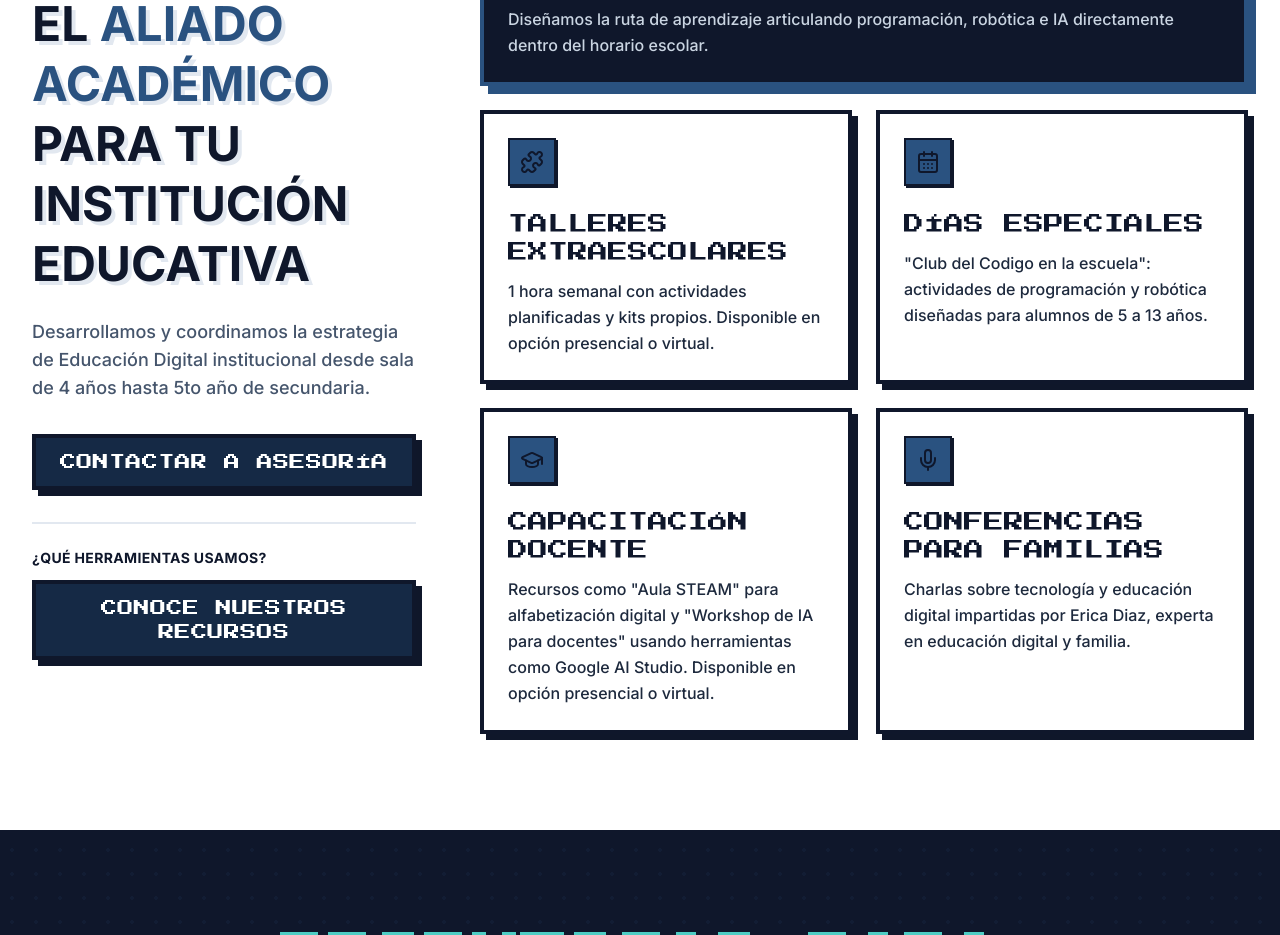
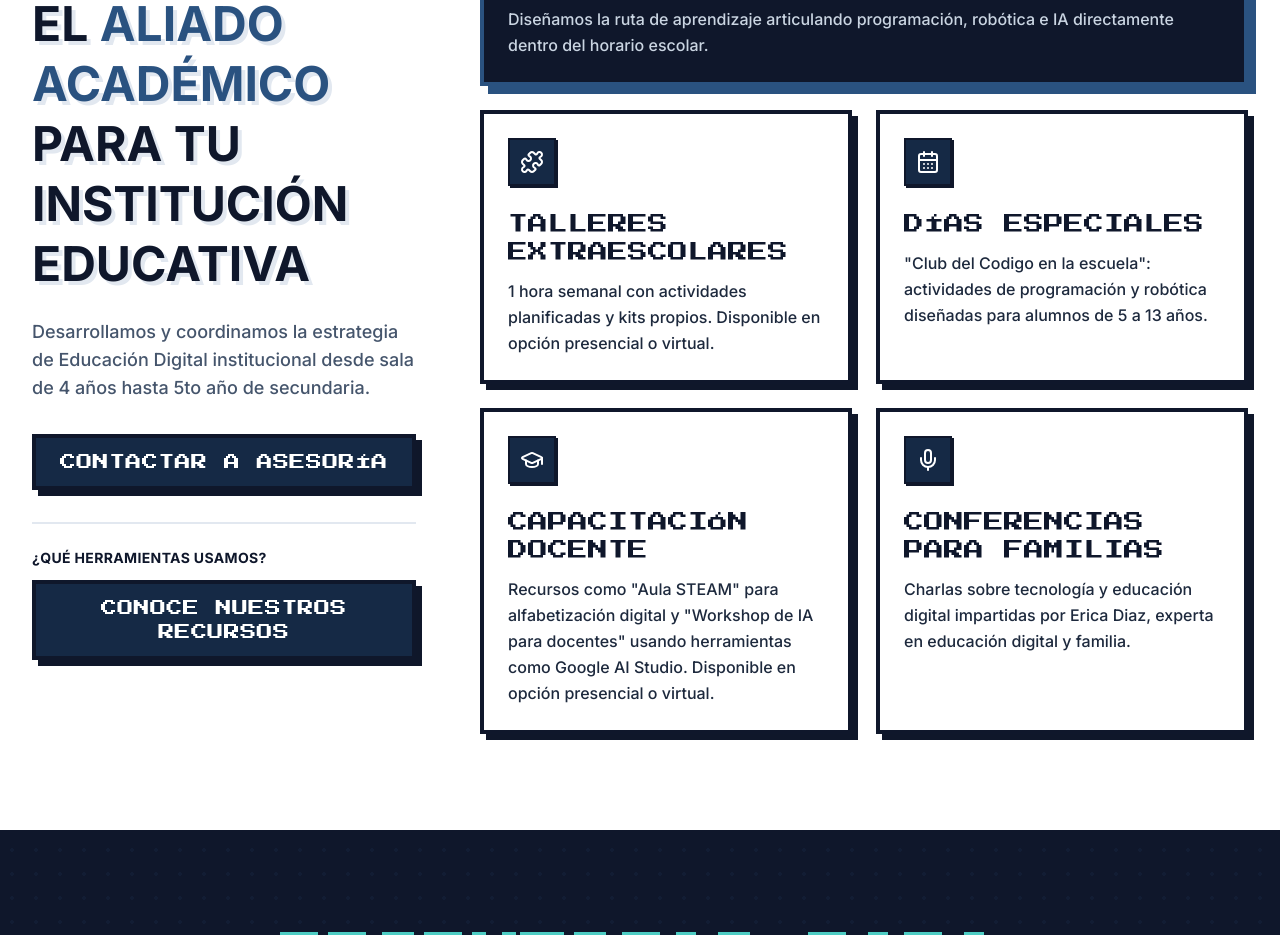
Before and after one commit to juanpachecovibecoding/web-de-playcode-oficial, a React (Vite) app: page / in a window 1280 px wide. Shown: the part 4280-5215 px from the top of the page. Built offline with nearby package versions, Linux system fonts and the light colour scheme; no server answers; the database is empty.

Commit message:
style: update icon containers in Schools section cards to primary navy style

```diff
--- a/src/components/Schools.tsx
+++ b/src/components/Schools.tsx
@@ -59,7 +59,7 @@ export const Schools: React.FC = () => {
 
               {/* Service 2 */}
               <div className="p-6 border-4 border-slate-900 hover:-translate-y-1 transition-all shadow-[6px_6px_0_0_#0f172a] hover:shadow-[10px_10px_0_0_#0f172a] bg-white">
-                <div className="w-12 h-12 border-2 border-slate-900 flex items-center justify-center mb-6 shadow-[2px_2px_0_0_#0f172a] bg-[#2a5280] text-slate-900">
+                <div className="w-12 h-12 border-2 border-slate-900 flex items-center justify-center mb-6 shadow-[2px_2px_0_0_#0f172a] bg-[#152945] text-white">
                   <Puzzle className="w-6 h-6" />
                 </div>
                 <h3 className="font-pixel text-xl text-slate-900 mb-3 uppercase">Talleres Extraescolares</h3>
@@ -68,7 +68,7 @@ export const Schools: React.FC = () => {
 
               {/* Service 3 */}
               <div className="p-6 border-4 border-slate-900 hover:-translate-y-1 transition-all shadow-[6px_6px_0_0_#0f172a] hover:shadow-[10px_10px_0_0_#0f172a] bg-white">
-                <div className="w-12 h-12 border-2 border-slate-900 flex items-center justify-center mb-6 shadow-[2px_2px_0_0_#0f172a] bg-[#2a5280] text-slate-900">
+                <div className="w-12 h-12 border-2 border-slate-900 flex items-center justify-center mb-6 shadow-[2px_2px_0_0_#0f172a] bg-[#152945] text-white">
                   <CalendarDays className="w-6 h-6" />
                 </div>
                 <h3 className="font-pixel text-xl text-slate-900 mb-3 uppercase">Días Especiales</h3>
@@ -77,7 +77,7 @@ export const Schools: React.FC = () => {
 
               {/* Service 4 */}
               <div className="p-6 border-4 border-slate-900 hover:-translate-y-1 transition-all shadow-[6px_6px_0_0_#0f172a] hover:shadow-[10px_10px_0_0_#0f172a] bg-white">
-                <div className="w-12 h-12 border-2 border-slate-900 flex items-center justify-center mb-6 shadow-[2px_2px_0_0_#0f172a] bg-[#2a5280] text-slate-900">
+                <div className="w-12 h-12 border-2 border-slate-900 flex items-center justify-center mb-6 shadow-[2px_2px_0_0_#0f172a] bg-[#152945] text-white">
                   <GraduationCap className="w-6 h-6" />
                 </div>
                 <h3 className="font-pixel text-xl text-slate-900 mb-3 uppercase">Capacitación Docente</h3>
@@ -86,7 +86,7 @@ export const Schools: React.FC = () => {
 
               {/* Service 5 */}
               <div className="p-6 border-4 border-slate-900 hover:-translate-y-1 transition-all shadow-[6px_6px_0_0_#0f172a] hover:shadow-[10px_10px_0_0_#0f172a] bg-white">
-                <div className="w-12 h-12 border-2 border-slate-900 flex items-center justify-center mb-6 shadow-[2px_2px_0_0_#0f172a] bg-[#2a5280] text-slate-900">
+                <div className="w-12 h-12 border-2 border-slate-900 flex items-center justify-center mb-6 shadow-[2px_2px_0_0_#0f172a] bg-[#152945] text-white">
                   <Mic className="w-6 h-6" />
                 </div>
                 <h3 className="font-pixel text-xl text-slate-900 mb-3 uppercase">Conferencias para Familias</h3>
```
